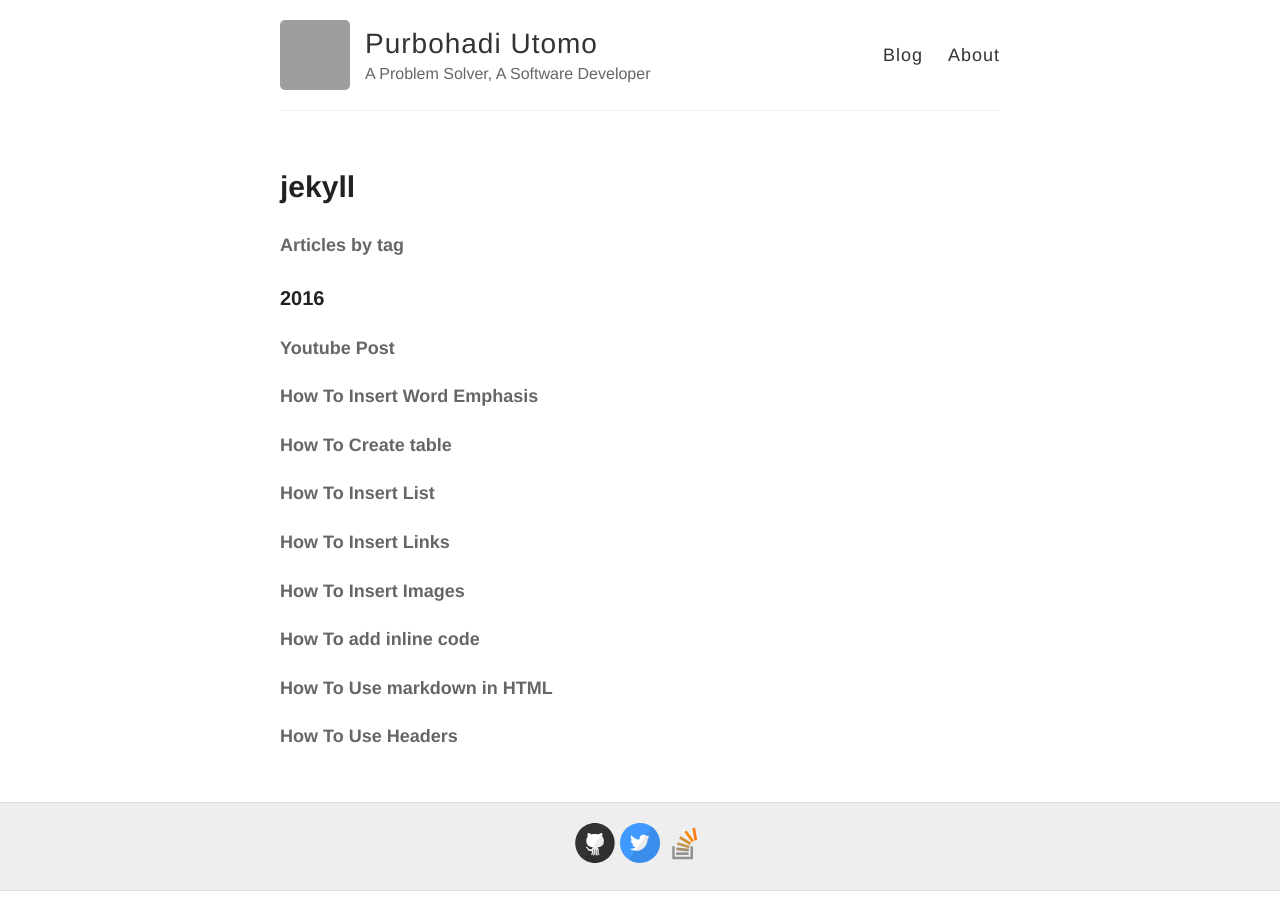
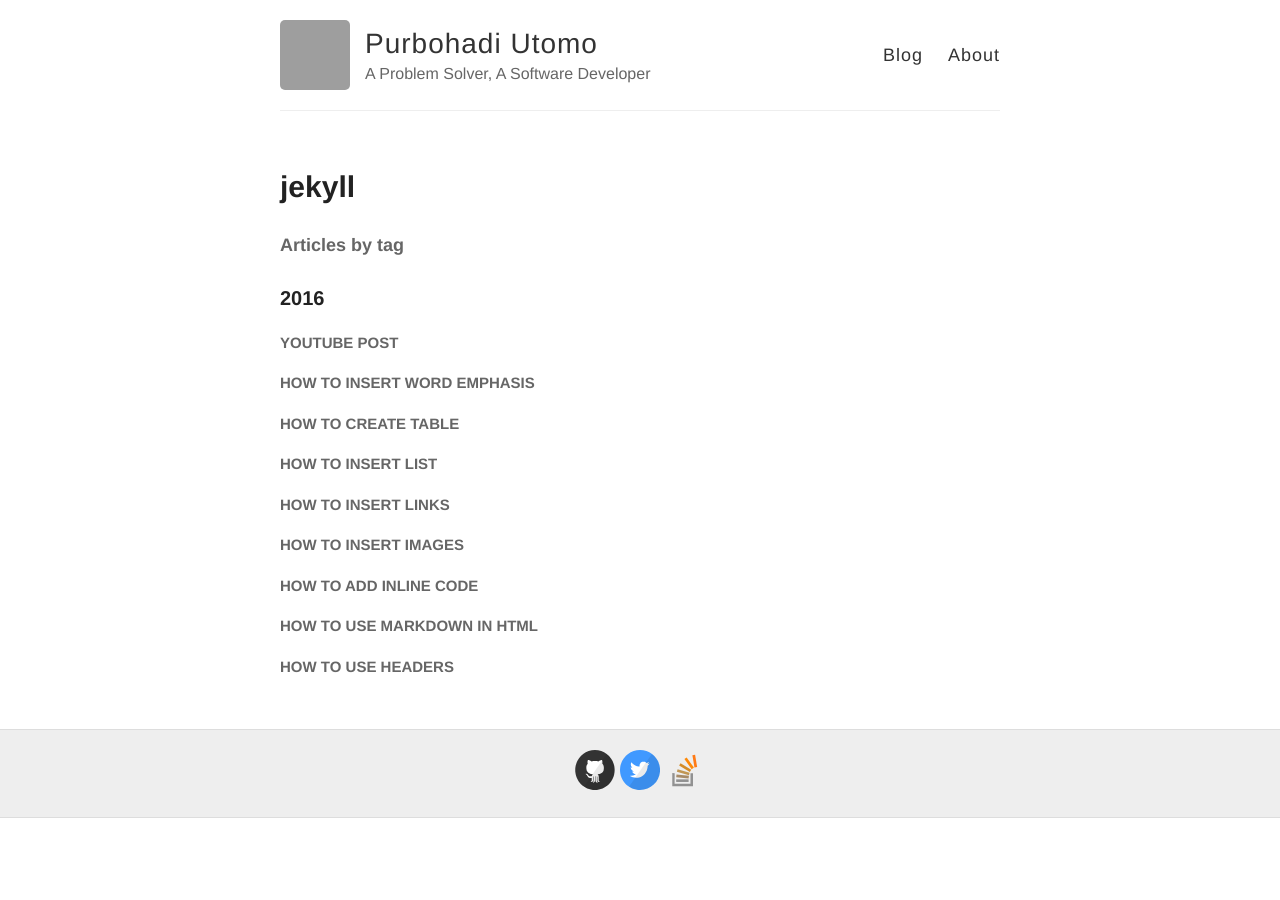
Before and after one commit to purbohadi/purbohadi, a Jekyll site: the page built from blog/tag/jekyll.md, in a window 1280 px wide. Built offline with Jekyll 4.4.1, drawn with Linux system fonts in a browser that asks for light colours; nearby versions of some CDN libraries; grey boxes are pictures that could not be loaded.

Commit message:
change list item style

```diff
--- a/_layouts/blog_by_tag.html
+++ b/_layouts/blog_by_tag.html
@@ -26,7 +26,7 @@ published: true
             {% endif %}
 
             <a href="{{ post.url }}" class="list-group-item">
-                <h4 class="list-group-item-heading">{{ post.title }}</h4>
+                <h4 class="list-item">{{ post.title }}</h4>
             </a>
 
             {% if forloop.last %}
```
